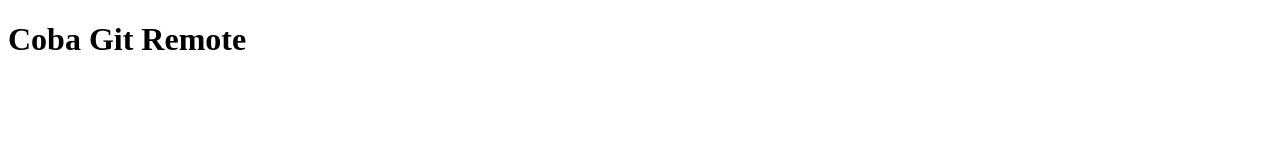
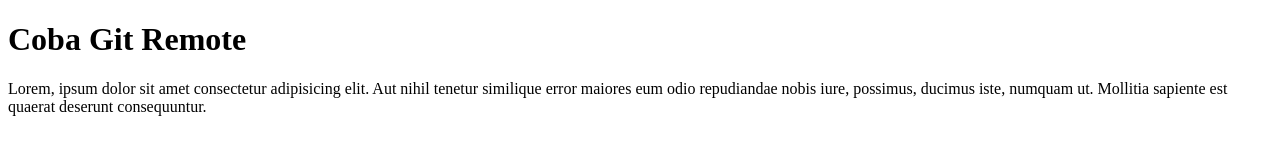
Before and after one commit to RayhanGhiffari/Rayhan-git-test, a plain HTML site: page index.html in a window 1280 px wide. Drawn offline with Linux system fonts and the light colour scheme.

Commit message:
Menambahkan Paragraf

```diff
--- a/index.html
+++ b/index.html
@@ -7,5 +7,11 @@
   </head>
   <body>
     <h1>Coba Git Remote</h1>
+    <p>
+      Lorem, ipsum dolor sit amet consectetur adipisicing elit. Aut nihil
+      tenetur similique error maiores eum odio repudiandae nobis iure, possimus,
+      ducimus iste, numquam ut. Mollitia sapiente est quaerat deserunt
+      consequuntur.
+    </p>
   </body>
 </html>
```
